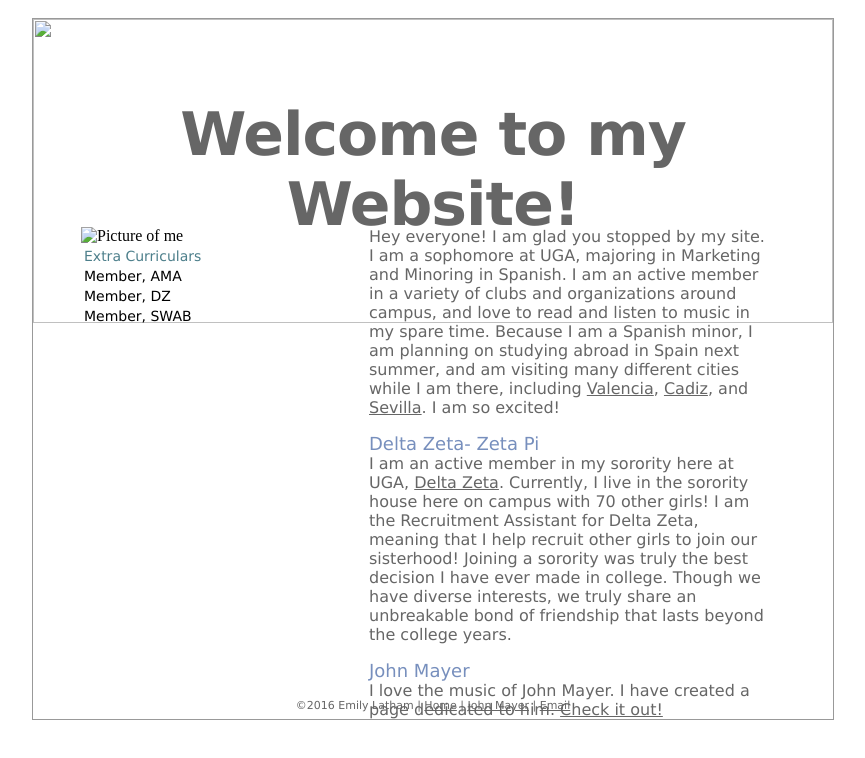
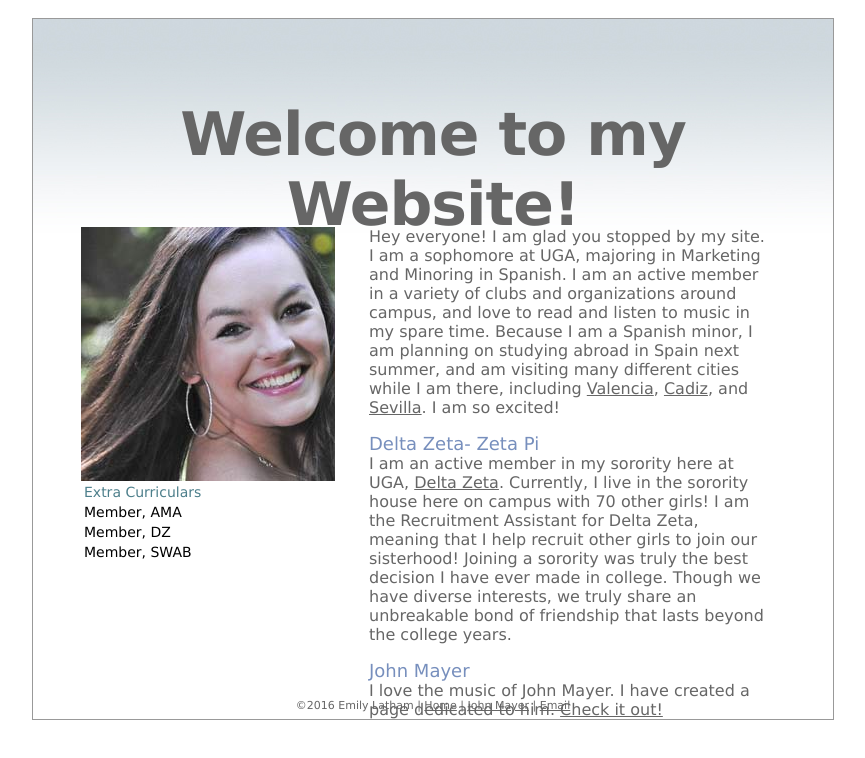
Before and after one commit to esl11534/esl11534.github.io, a plain HTML site: page index.html in a window 1280 px wide. Shown: the whole page, without its empty margins (207-1072 px from the left). Drawn offline with Linux system fonts and the light colour scheme.

Commit message:
Update index.html

```diff
--- a/index.html
+++ b/index.html
@@ -12,12 +12,12 @@
 
 <body>
 <div id="outline">
-<img src="images/gradient.jpg" alt="" height="304" width="800" border="0" />
+<img src="gradient.jpg" alt="" height="304" width="800" border="0" />
 <div id="title">
 <h3>Welcome to my Website!</h3>
 </div>
 <div id="left-column">
-<img width="254" height="254" src="images/esl.jpg" alt="Picture of me" />
+<img width="254" height="254" src="esl.jpg" alt="Picture of me" />
 
 <table>
 <tr>
```
